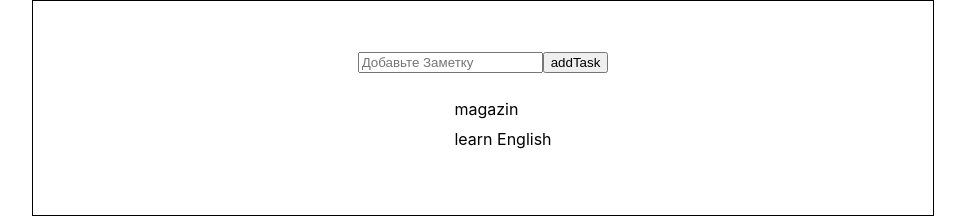
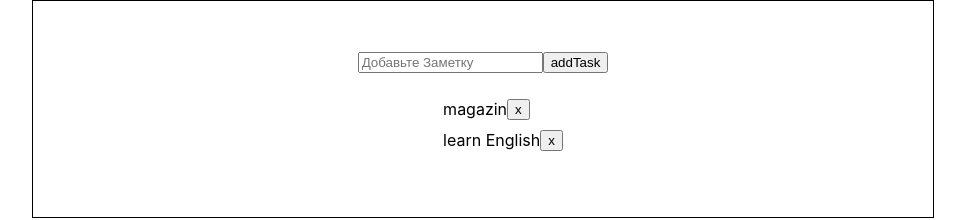
Before and after one commit to AirMous3/NybleCraft_Testovoe, a React (Create React App) app: page / in a window 1280 px wide. Shown: the top 220 px of the page, without its empty margins (157-1122 px from the left). Built offline with nearby package versions, Linux system fonts and the light colour scheme.

Commit message:
add deleteTaskHandler

```diff
--- a/src/App.tsx
+++ b/src/App.tsx
@@ -24,8 +24,16 @@ export const App = () => {
     const handleAddTask = (title: string) => {
         setTasks([{title, id: v1(), tag: '#all'}, ...tasks])
     }
+    const handleDeleteTask = (taskId: string) => {
+        setTasks(tasks.filter(i => i.id !== taskId))
+    }
     return <div className={`container`}>
-        <AddItemForm onSetAddTask={handleAddTask}/>
-        <Tasks state={tasks}/>
+        <AddItemForm
+            onSetAddTask={handleAddTask}
+        />
+        <Tasks
+            state={tasks}
+            onSetDeleteTask={handleDeleteTask}
+        />
     </div>
 }
--- a/src/components/Tasks/Task.tsx
+++ b/src/components/Tasks/Task.tsx
@@ -1,11 +1,16 @@
 type PropsType = {
     taskTitle: string
     taskId: string
-
+    onSetDeleteTask: (taskId: string) => void
 }
-export const Task = ({taskId, taskTitle}: PropsType) => {
+export const Task = ({
+                         taskId,
+                         taskTitle,
+                         onSetDeleteTask
+                     }: PropsType) => {
 
     return <li style={{display: 'flex', paddingTop: '10px'}}>
         {taskTitle}
+        <button onClick={() => onSetDeleteTask(taskId)}>x</button>
     </li>
 }
--- a/src/components/Tasks/Tasks.tsx
+++ b/src/components/Tasks/Tasks.tsx
@@ -3,10 +3,11 @@ import {Task} from "./Task";
 
 type PropsType = {
     state: StateType[]
-
+    onSetDeleteTask: (taskId: string) => void
 }
 export const Tasks = ({
                           state,
+                          onSetDeleteTask
 
                       }: PropsType) => {
     return <ul>
@@ -17,6 +18,7 @@ export const Tasks = ({
                         key={i.id}
                         taskTitle={i.title}
                         taskId={i.id}
+                        onSetDeleteTask={onSetDeleteTask}
                     />
             )
         }
```
